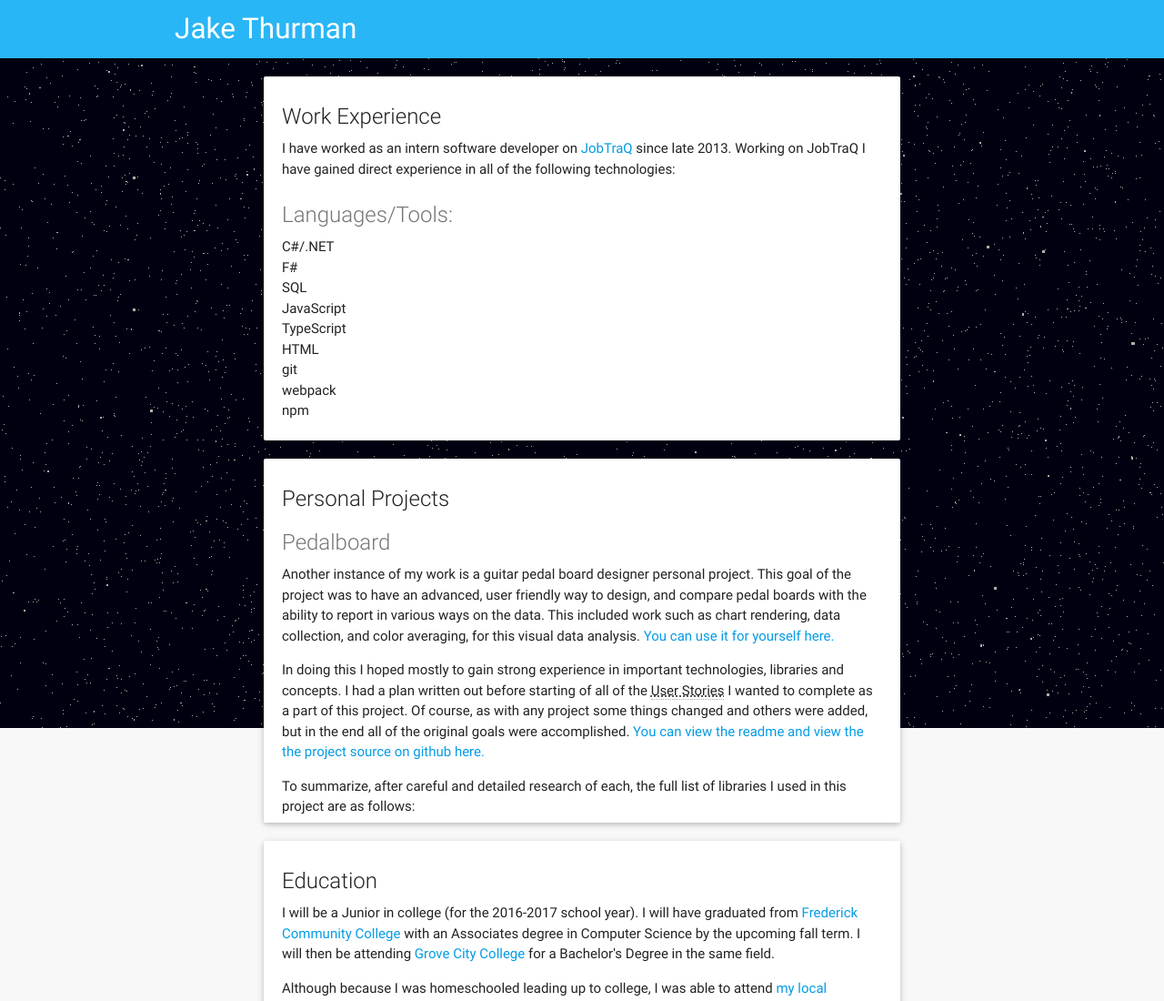
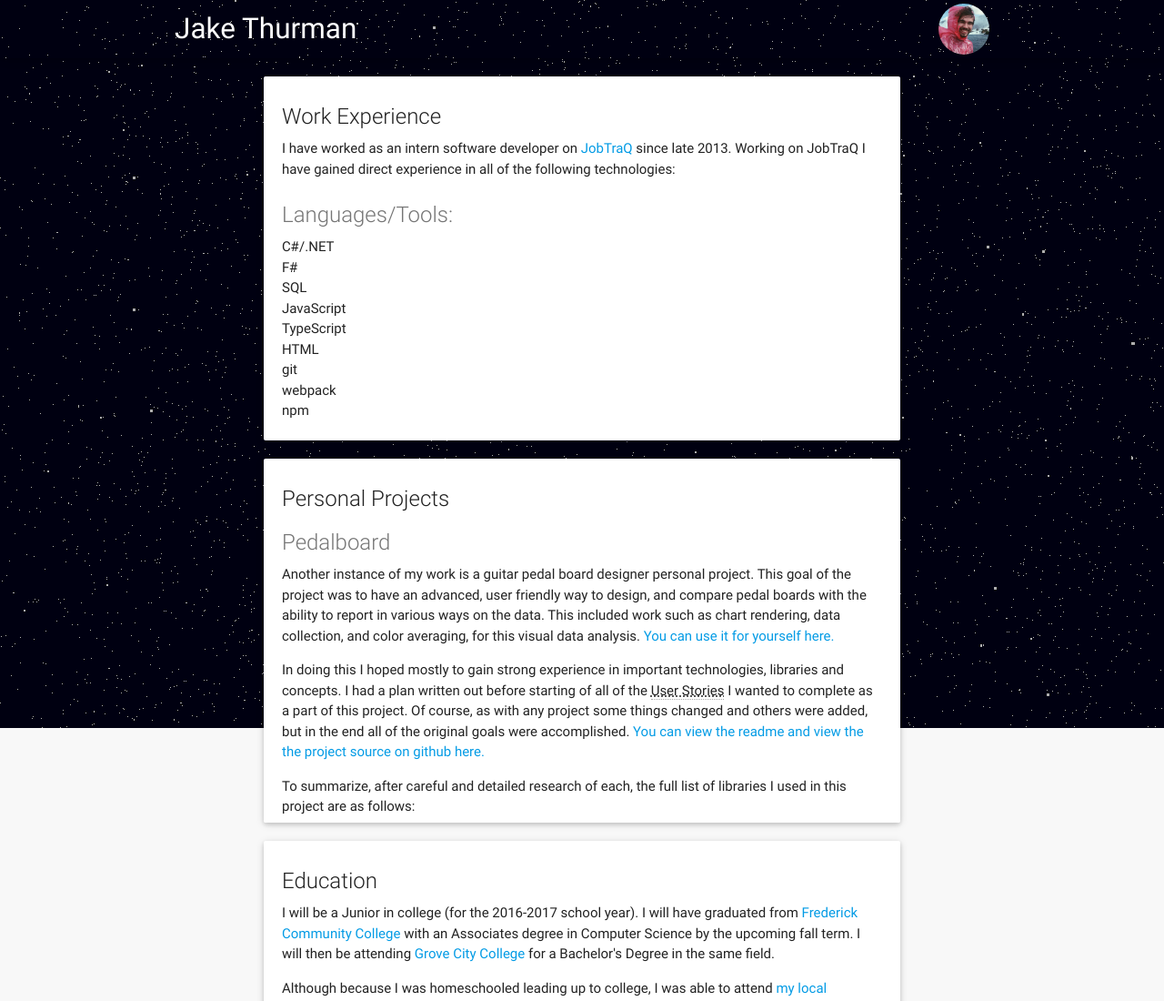
Before and after one commit to JakeThurman/jakethurman.github.io, a plain HTML site: page index.html in a window 1280 px wide. Shown: the top 1100 px of the page at 91% size. Drawn offline with Linux system fonts and the light colour scheme; animation ran at ten frames a second.

Commit message:
Add photo of me

```diff
--- a/css/style.css
+++ b/css/style.css
@@ -60,3 +60,10 @@ body.comic-sans * {
 .card .card-content p {
 	margin-bottom: 15px;
 }
+
+#facebook-photo {
+    height: 56px;
+    border-radius: 50%;
+    float: right;
+    margin-top: 4px;
+}
--- a/index.html
+++ b/index.html
@@ -8,9 +8,10 @@
 	<script src="./snow.js"></script>
 </head>
 <body>
-    <nav class="light-blue lighten-1" role="navigation">
+    <nav class="transparent" role="navigation">
 		<div class="nav-wrapper container">
 			<a id="logo-container" href="#" class="brand-logo waves-effect waves-light">Jake Thurman</a>
+			<img id='facebook-photo' src="jake.jpg" />
 		</div>
 	</nav>
     <main>
```
Also changed, not shown: jake.jpg (added).
